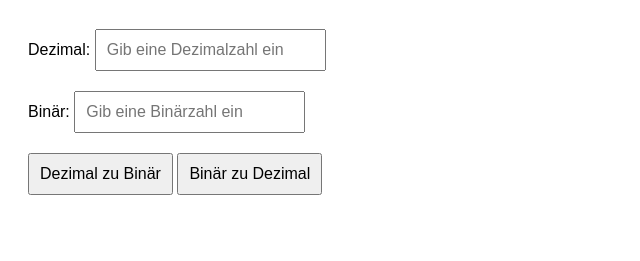
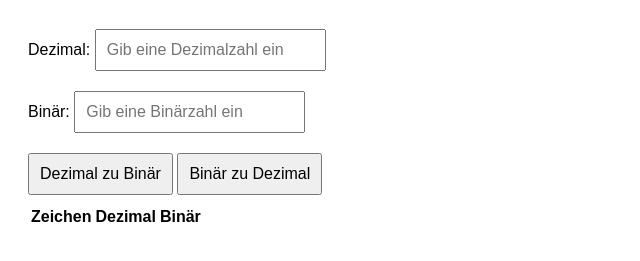
Before and after one commit to BurhanAbi/SiteKI, a plain HTML site: page index.html in a window 1280 px wide. Shown: the part 89-350 px from the top of the page, without its empty margins (0-640 px from the left). Drawn offline with Linux system fonts and the light colour scheme.

Commit message:
Update index.html

```diff
--- a/index.html
+++ b/index.html
@@ -18,6 +18,21 @@
         </div>
         <button onclick="convertDecimalToBinary()">Dezimal zu Binär</button>
         <button onclick="convertBinaryToDecimal()">Binär zu Dezimal</button>
+        <!-- Unterhalb der Buttons hinzufügen -->
+        <div>
+            <table id="conversionTable">
+                <thead>
+                    <tr>
+                        <th>Zeichen</th>
+                        <th>Dezimal</th>
+                        <th>Binär</th>
+                    </tr>
+                </thead>
+                <tbody>
+                    <!-- Die Ergebnisse werden hier eingefügt -->
+                </tbody>
+            </table>
+        </div>
     </div>
     <script src="script.js"></script>
 </body>
```
